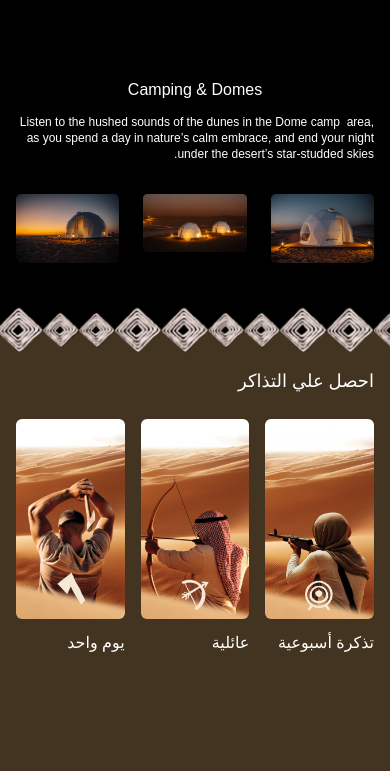
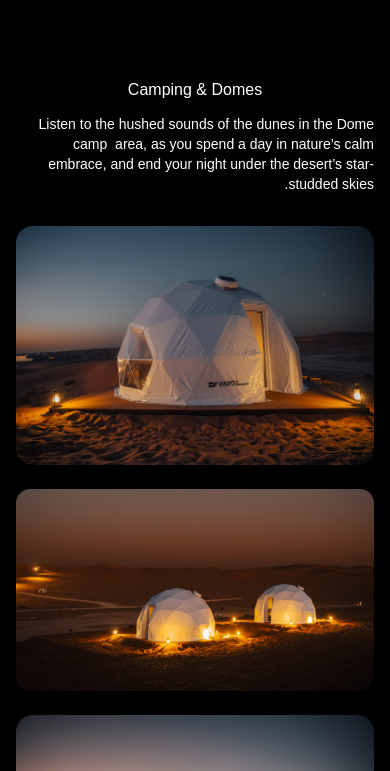
Before and after one commit to abdelrahman-mohamed-010/arabian-landing-page, a Next.js app: page /lang/ar in a window 390 px wide. Shown: the part 4544-5315 px from the top of the page. Built offline with nearby package versions, Linux system fonts and the light colour scheme.

Commit message:
change gris

```diff
--- a/components/Camping.jsx
+++ b/components/Camping.jsx
@@ -5,17 +5,17 @@ const Camping = () => {
     <section className="px-4 md:px-28 2xl:px-40">
       <div className=" text-white  max-sm:gap-3 flex flex-col gap-7 items-center w-full justify-center">
         <h1 className=" lg:text-2xl ">Camping & Domes</h1>
-        <p className=' max-sm:text-xs'>
+        <p className=' max-sm:text-sm'>
           Listen to the hushed sounds of the dunes in the Dome camp  area, as
           you spend a day in nature’s calm embrace, and end your night under the
           desert’s star-studded skies.
         </p>
       </div>
       <div className="wrapper flex justify-center items-center my-12 max-sm:my-8">
-        <div className="grid grid-cols-3  gap-6">
-          <img src="/images/first.png" alt="" />
-          <img src="/images/second.png" alt="" />
-          <img src="/images/third.png" alt="" />
+        <div className="grid grid-cols-1  md:grid-cols-3  gap-6">
+          <img src="/images/first.png" alt="" className=' w-full' />
+          <img src="/images/second.png" alt="" className=' w-full' />
+          <img src="/images/third.png" alt="" className=' w-full' />
         </div>
       </div>
     </section>
```
